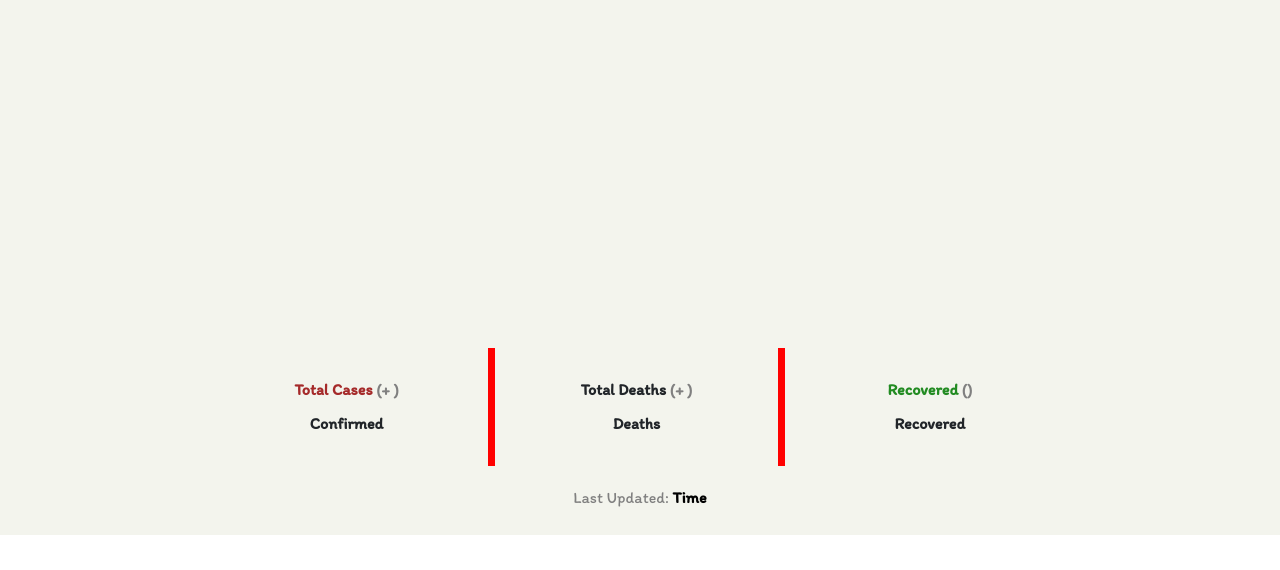
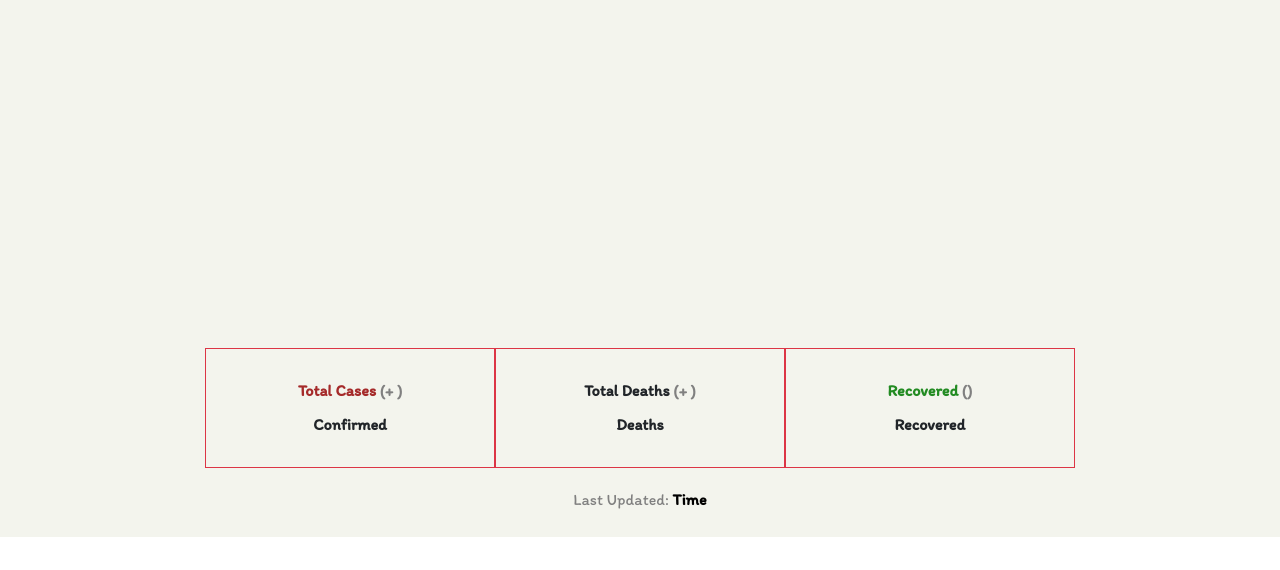
Before and after one commit to deep2609/Vaccine-info, a website: page public/html/vaccine_info.html in a window 1280 px wide. Shown: the part 230-800 px from the top of the page. Drawn offline with nearby package versions, Linux system fonts and the light colour scheme; files that its build step writes are made by us from their sources; no server answers; files whose address does not match are found by name.

Commit message:
Update vaccine_info.html

```diff
--- a/public/html/vaccine_info.html
+++ b/public/html/vaccine_info.html
@@ -96,17 +96,17 @@
     <div class="statistics">
         <div class="row">
 
-            <div class="col-lg-4 borderless-container borders">
+            <div class="col-lg-4 borderless-container border border-danger">
                 <span id="totalCases" style="color: brown;">Total Cases</span>
                 <span id="newCases" style="color: grey;">(+ )</span>
                 <div style="padding-top: 10px;">Confirmed</div>
             </div>
-            <div class="col-lg-4 borderless-container borders">
+            <div class="col-lg-4 borderless-container border border-danger">
                 <span id="totalDeaths">Total Deaths</span>
                 <span id="newDeaths" style="color: grey;">(+ )</span>
                 <div style="padding-top: 10px;">Deaths</div>
             </div>
-            <div class="col-lg-4 borderless-container">
+            <div class="col-lg-4 borderless-container border border-danger">
                 <span id="recovered" style="color: forestgreen;">Recovered</span>
                 <span id="newRecovered" style="color: grey;">()</span>
                 <div style="padding-top: 10px;">Recovered</div>
```
